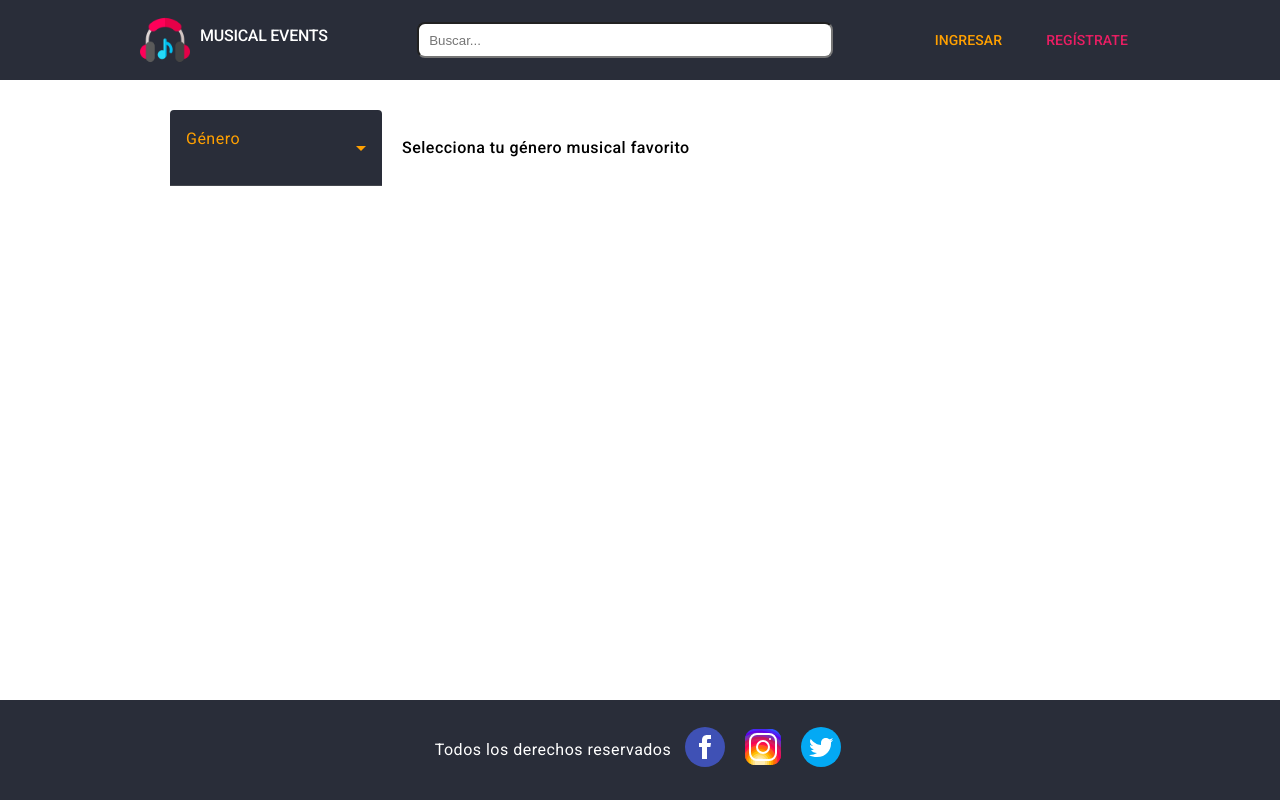
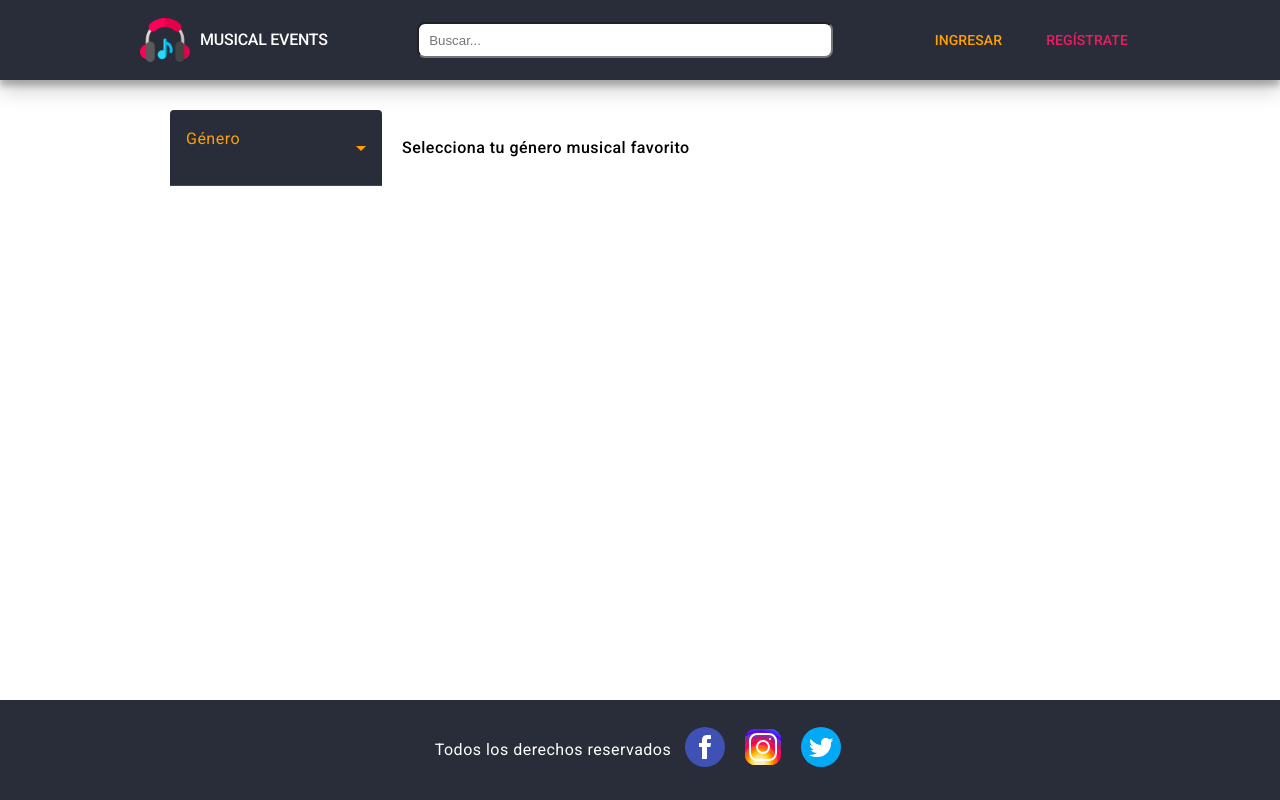
Before and after one commit to Abraham2748/musicstore-frontend202403, an Angular app: page / in a window 1280 px wide. Built offline with nearby package versions, Linux system fonts and the light colour scheme.

Commit message:
Update Home Header UI

```diff
--- a/src/app/home/header/header.component.css
+++ b/src/app/home/header/header.component.css
@@ -12,6 +12,7 @@ header {
       display: flex;
       align-items: center;
       gap: 10px;
+      cursor: pointer;
       & img {
         width: 50px;
         height: 50px;
@@ -20,6 +21,7 @@ header {
         font-size: 16px;
         color: white;
         font-weight: 500;
+        margin-bottom: 0;
       }
     }
     & .search-bar {
--- a/src/app/home/header/header.component.html
+++ b/src/app/home/header/header.component.html
@@ -1,4 +1,4 @@
-<header>
+<header class="box-shadow">
   <div class="container">
     <div class="logo-container">
       <img src="/images/logo.png" alt="logo" />
```
